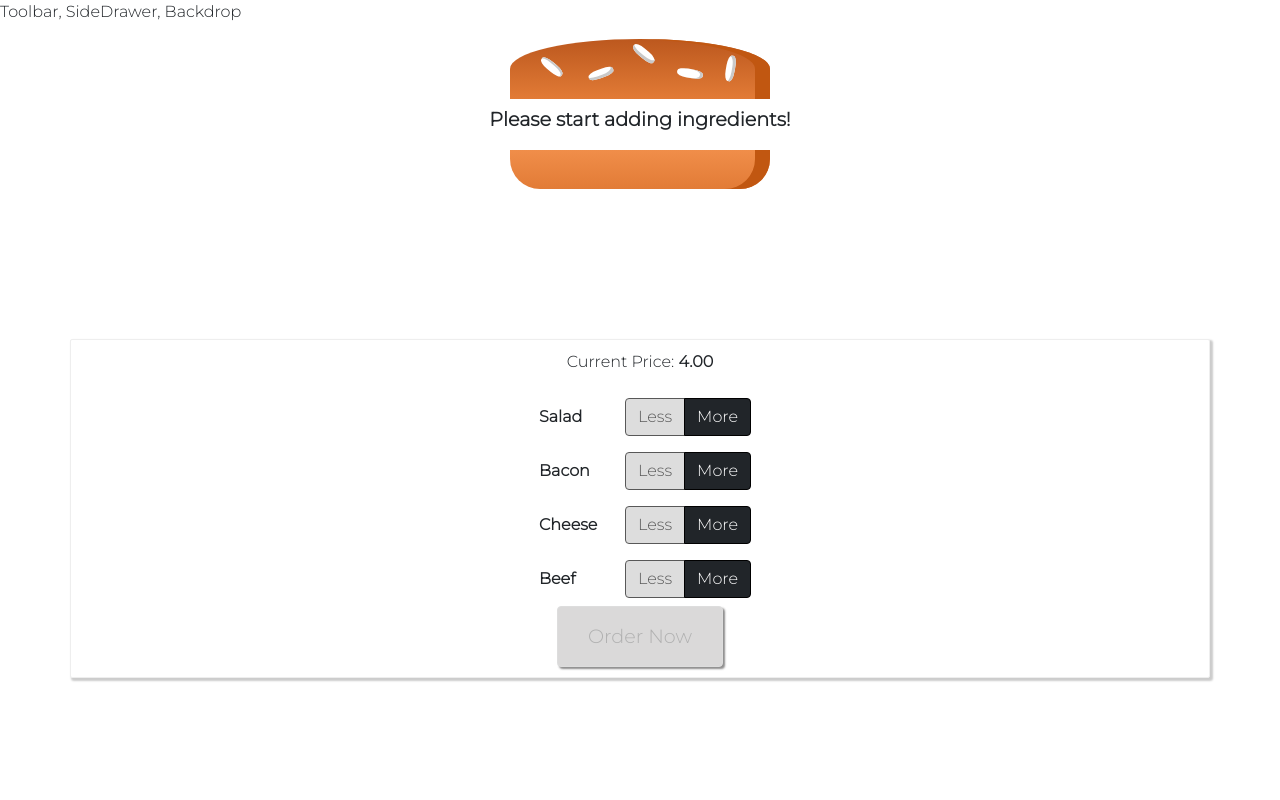
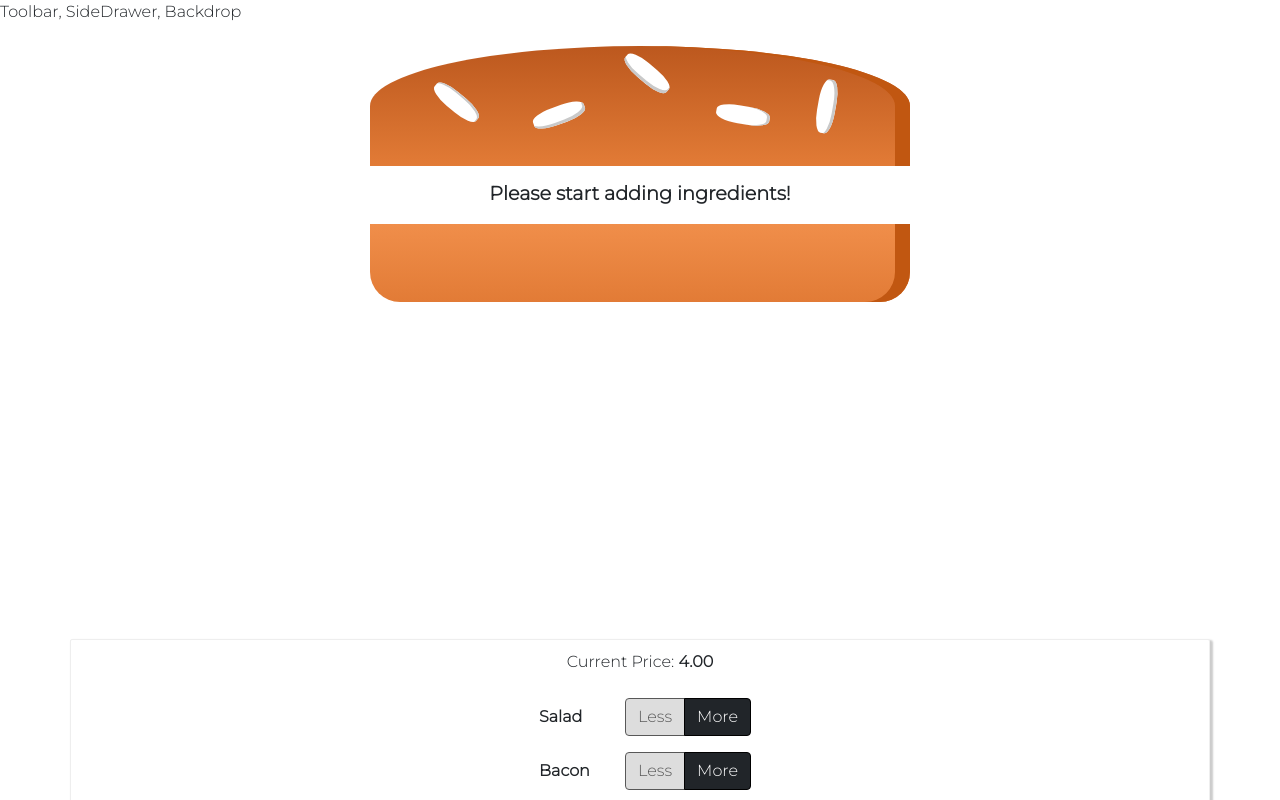
Before and after one commit to ShouryaRSharma/Burger-Builder-App, a React (Create React App) app: page / in a window 1280 px wide. Shown: the top 800 px of the page. Built offline with nearby package versions, Linux system fonts and the light colour scheme.

Commit message:
fixed media query issues?

```diff
--- a/src/components/Burger/Burger.scss
+++ b/src/components/Burger/Burger.scss
@@ -8,23 +8,24 @@
     margin: 0 auto;
 }
 
-@media (min-width: 1000px) and (min-height: 700px) {
+
+@media only screen and (min-width: 500px) and (min-height: 400px) {
     .burger {
-        width: 700px;
-        height: 600px;
+        width: 350px;
+        height: 300px;
     }
 }
 
-@media (min-width: 500px) and (min-height: 401px) {
+@media only screen and (min-width: 500px) and (min-height: 401px) {
     .burger {
         width: 450px;
         height: 400px;
     }
 }
 
-@media (min-width: 500px) and (min-height: 400px) {
+@media only screen and (min-width: 1000px) and (min-height: 700px) {
     .burger {
-        width: 350px;
-        height: 300px;
+        width: 700px;
+        height: 600px;
     }
 }
```
